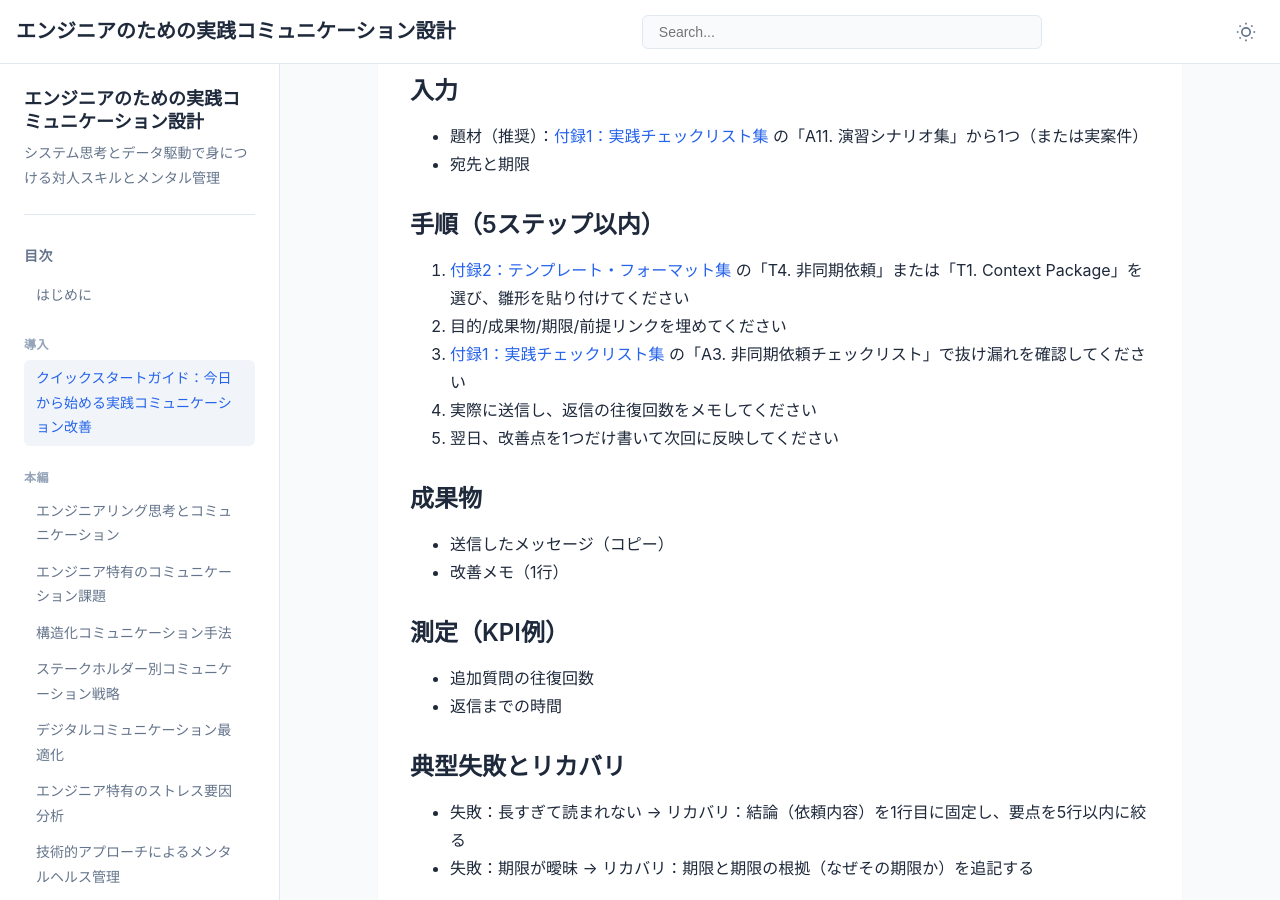
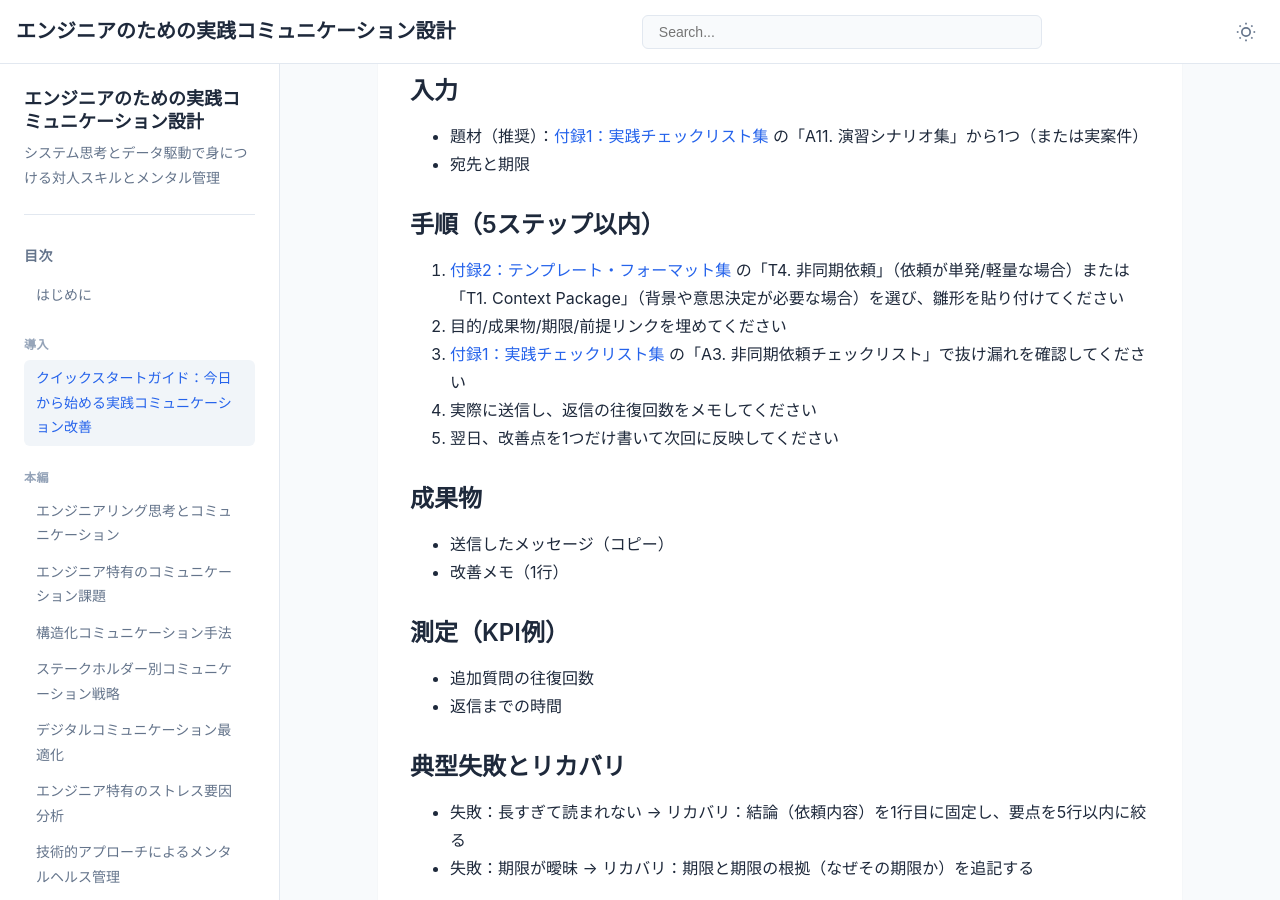
Before and after one commit to itdojp/IT-engineer-communication-book, a Jekyll site: the page built from docs/chapter-quickstart/index.md, in a window 1280 px wide and 900 px high, scrolled down 5677 px. Built offline with Jekyll 4.4.1, drawn with Linux system fonts in a browser that asks for light colours.

Commit message:
docs: テンプレ選択基準と概念例注記を追記 (#121)

```diff
--- a/docs/chapter-quickstart/index.md
+++ b/docs/chapter-quickstart/index.md
@@ -529,7 +529,7 @@ user_idカラムにインデックス追加で実現 <span style="background: #f
 
 ### 手順（5ステップ以内）
 
-1. [付録2：テンプレート・フォーマット集](../appendix-02-templates/) の「T4. 非同期依頼」または「T1. Context Package」を選び、雛形を貼り付けてください
+1. [付録2：テンプレート・フォーマット集](../appendix-02-templates/) の「T4. 非同期依頼」（依頼が単発/軽量な場合）または「T1. Context Package」（背景や意思決定が必要な場合）を選び、雛形を貼り付けてください
 2. 目的/成果物/期限/前提リンクを埋めてください
 3. [付録1：実践チェックリスト集](../appendix-01-checklists/) の「A3. 非同期依頼チェックリスト」で抜け漏れを確認してください
 4. 実際に送信し、返信の往復回数をメモしてください
```
Also changed, not shown: docs/appendix-02-templates/index.md (+2 -0 lines), docs/chapter-digital-communication/index.md (+2 -0 lines), docs/chapter-structured-communication/index.md (+1 -1 lines).
